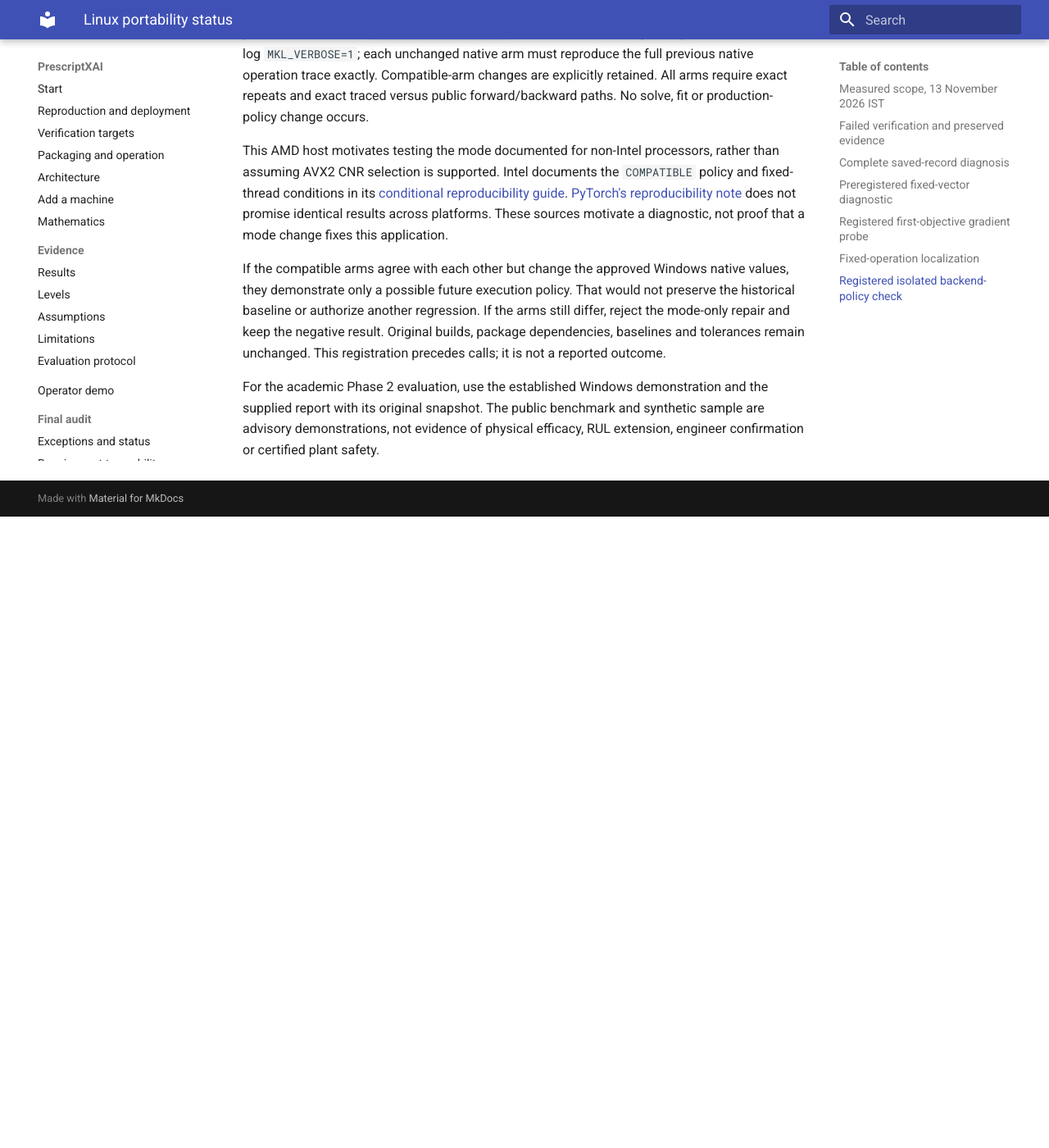
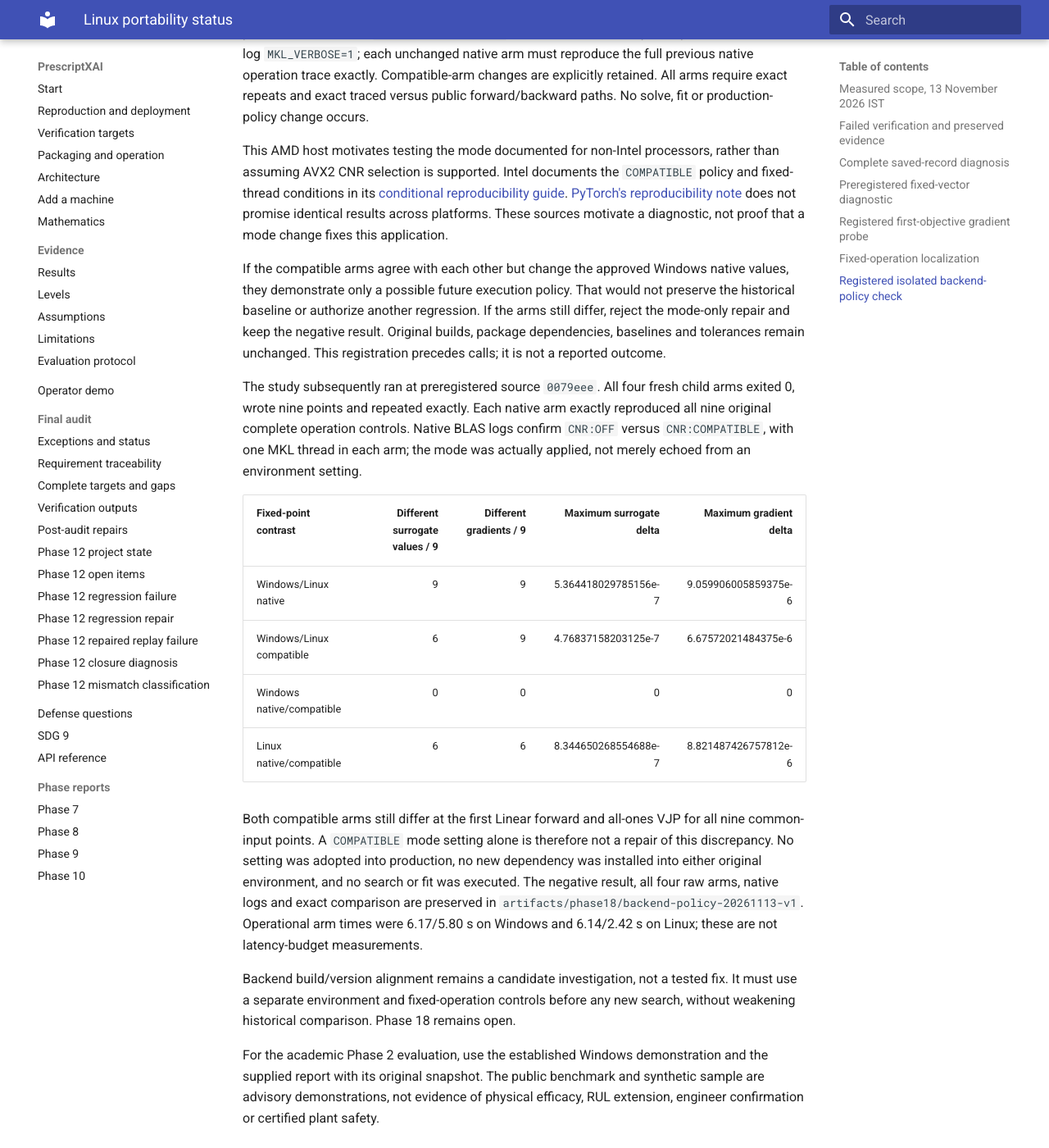
Before and after one commit to Chiranth-17/PrescriptXAI, an MkDocs documentation site: the page built from docs/linux_portability.md, in a window 1280 px wide and 1400 px high, scrolled down 5915 px. Shown: the whole window at 82% size. Built offline with MkDocs 1.6.1 and Material for MkDocs 9.7.7, drawn with Linux system fonts in a browser that asks for light colours; before the commit the page ends 6545 px from its top, so only the background shows below that.

Commit message:
docs: retain negative MKL compatibility mode diagnostic

```diff
--- a/docs/linux_portability.md
+++ b/docs/linux_portability.md
@@ -243,6 +243,32 @@ If the arms still differ, reject the mode-only repair and keep the negative
 result. Original builds, package dependencies, baselines and tolerances remain
 unchanged. This registration precedes calls; it is not a reported outcome.
 
+The study subsequently ran at preregistered source `0079eee`. All four fresh
+child arms exited 0, wrote nine points and repeated exactly. Each native arm
+exactly reproduced all nine original complete operation controls. Native BLAS
+logs confirm `CNR:OFF` versus `CNR:COMPATIBLE`, with one MKL thread in each arm;
+the mode was actually applied, not merely echoed from an environment setting.
+
+| Fixed-point contrast | Different surrogate values / 9 | Different gradients / 9 | Maximum surrogate delta | Maximum gradient delta |
+| --- | ---: | ---: | ---: | ---: |
+| Windows/Linux native | 9 | 9 | 5.364418029785156e-7 | 9.059906005859375e-6 |
+| Windows/Linux compatible | 6 | 9 | 4.76837158203125e-7 | 6.67572021484375e-6 |
+| Windows native/compatible | 0 | 0 | 0 | 0 |
+| Linux native/compatible | 6 | 6 | 8.344650268554688e-7 | 8.821487426757812e-6 |
+
+Both compatible arms still differ at the first Linear forward and all-ones VJP
+for all nine common-input points. A `COMPATIBLE` mode setting alone is therefore
+not a repair of this discrepancy. No setting was adopted into production, no
+new dependency was installed into either original environment, and no search or
+fit was executed. The negative result, all four raw arms, native logs and exact
+comparison are preserved in `artifacts/phase18/backend-policy-20261113-v1`.
+Operational arm times were 6.17/5.80 s on Windows and 6.14/2.42 s on Linux;
+these are not latency-budget measurements.
+
+Backend build/version alignment remains a candidate investigation, not a tested
+fix. It must use a separate environment and fixed-operation controls before
+any new search, without weakening historical comparison. Phase 18 remains open.
+
 For the academic Phase 2 evaluation, use the established Windows demonstration
 and the supplied report with its original snapshot. The public benchmark and
 synthetic sample are advisory demonstrations, not evidence of physical efficacy,
```
Also changed, not shown: .gsd/STATE.md (+9 -7 lines), PROGRESS.md (+19 -0 lines).
